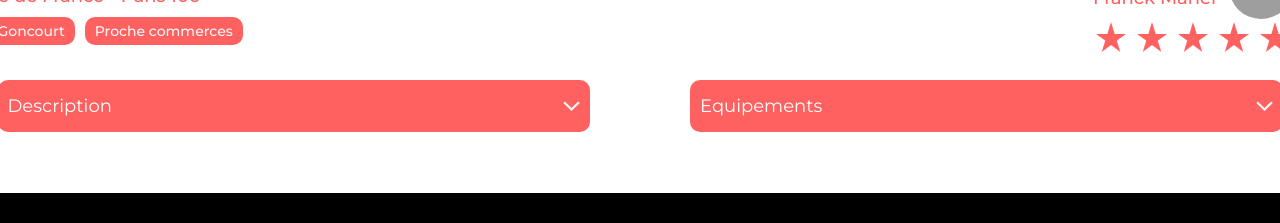
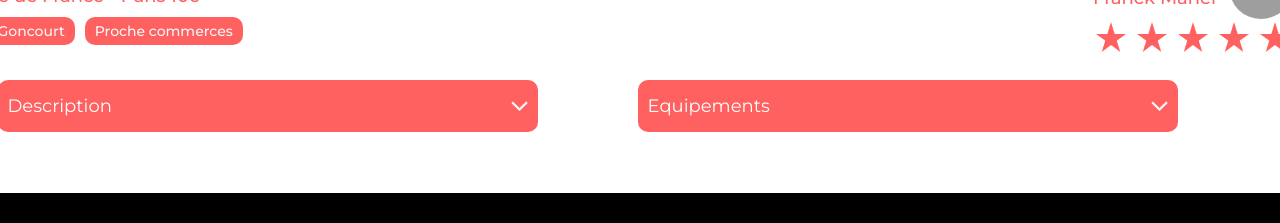
Before and after one commit to aminovitch-web/kasa, a React (Create React App) app: page /apartment/0979876d in a window 1280 px wide. Shown: the part 652-875 px from the top of the page. Built offline with nearby package versions, Linux system fonts and the light colour scheme; grey boxes are pictures that could not be loaded.

Commit message:
update width collapses apartment

```diff
--- a/src/pages/Apartment/_apartment.scss
+++ b/src/pages/Apartment/_apartment.scss
@@ -144,6 +144,7 @@
     display: grid;
     grid-template-columns: repeat(2, 1fr);
     column-gap: 80px;
+    max-width:1200px;
 
     @media (max-width: 768px) {
       grid-template-columns: repeat(1, 1fr);
@@ -155,5 +156,9 @@
     &__list {
       padding-bottom: 5px;
     }
+
+    &__collapses{
+      width:50%;
+    }
   }
 }
```
